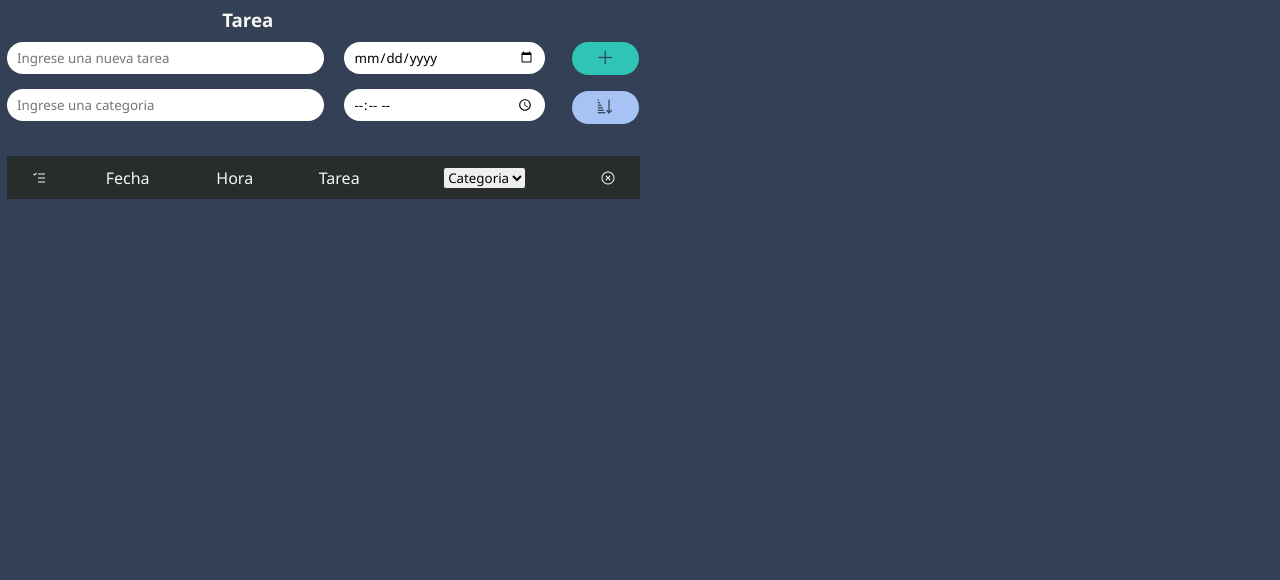
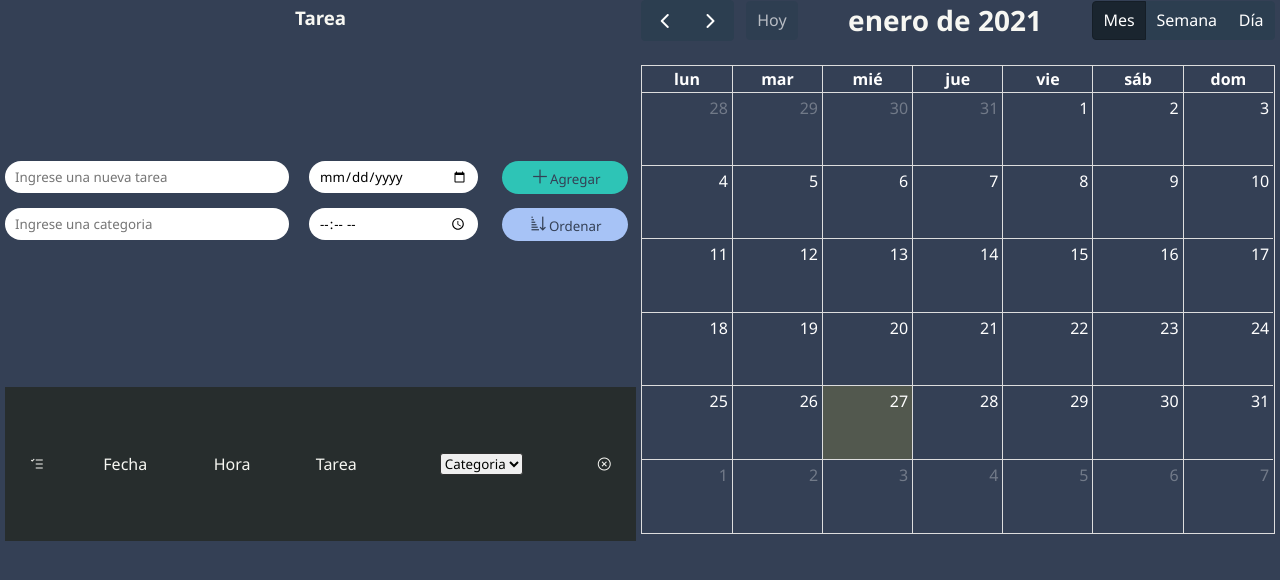
Before and after one commit to DVs07/ToDo-App, a plain HTML site: page index.html in a window 1280 px wide. Drawn offline with nearby package versions, Linux system fonts and the light colour scheme.

Commit message:
A calendar was added to the project, we are working on the design of the application.

```diff
--- /dev/null
+++ b/es.js
@@ -0,0 +1,27 @@
+FullCalendar.globalLocales.push(function () {
+  'use strict';
+
+  var es = {
+    code: 'es',
+    week: {
+      dow: 1, // Monday is the first day of the week.
+      doy: 4, // The week that contains Jan 4th is the first week of the year.
+    },
+    buttonText: {
+      prev: 'Ant',
+      next: 'Sig',
+      today: 'Hoy',
+      month: 'Mes',
+      week: 'Semana',
+      day: 'Día',
+      list: 'Agenda',
+    },
+    weekText: 'Sm',
+    allDayText: 'Todo el día',
+    moreLinkText: 'más',
+    noEventsText: 'No hay eventos para mostrar',
+  };
+
+  return es;
+
+}());
--- a/index.html
+++ b/index.html
@@ -7,11 +7,14 @@
     <link rel="stylesheet" href="./style.css">
     <!--    Line Awesome    -->
     <link rel="stylesheet" href="https://maxst.icons8.com/vue-static/landings/line-awesome/line-awesome/1.3.0/css/line-awesome.min.css">
+    <!--    Calendar Full   -->
+    <link rel="stylesheet" href="https://cdn.jsdelivr.net/npm/fullcalendar@5.5.1/main.min.css">
     <title>To-do APP </title>
 </head>
 <body>
+
+    <div class="container">
         <h3>Tarea</h3>
-    <div class="container">
         <div class="containerNew">
             <!--    Inputs  -->
         <input type="text" placeholder="Ingrese una nueva tarea">
@@ -30,11 +33,9 @@
 
     <!-- Buttons -->
     <div class="containerBtn">
-        <button id="addBtn"><i class="las la-plus space"></i></button>
-        <button id="sortBtn"><i class="las la-sort-amount-down-alt space"></i></button>
+        <button id="addBtn"><i class="las la-plus space"></i><span class="hide">Agregar</span></button>
+        <button id="sortBtn"><i class="las la-sort-amount-down-alt space"></i><span class="hide">Ordenar</span></button>
     </div>
-    </div>
-
     <table id="todoTable">
         <tr>
             <td class="firstColor center"><i class="las la-tasks"></i></i></td>
@@ -46,6 +47,13 @@
             <td  class="colorTd firstColor center"><i class="lar la-times-circle"></i></td>
         </tr>
     </table>
+    </div>
+    <div class="containerCalendar">
+        <div id="calendar"></div>
+    </div>
+
 </body>
+<script src="https://cdn.jsdelivr.net/npm/fullcalendar@5.5.1/main.min.js"></script>
+<script src="./es.js"></script>
 <script src="./script.js"></script>
 </html>
--- a/script.js
+++ b/script.js
@@ -7,19 +7,19 @@ function todoMain(){
         secInputEle,
         addButton,
         sortButton,
-        //ulElement,
         dateInput,
         timeInput,
         selectCategory,
-        todoList = [];//Se crea un array, este solo puede contener string, se guardan en el local storage.
+        todoList = [],//Se crea un array, este solo puede contener string, se guardan en el local storage.
+        calendar;
 
         getElements();
         addListeners();
-        //Cargo las tareas desde el local storage
-        loadLocalStorage()
+        initCalendar();
+        loadLocalStorage()//Cargo las tareas desde el local storage
         renderRows();
-        //Agrega nuevas categorias
-        updateOptionsCategory();
+
+        updateOptionsCategory();//Agrega nuevas categorias
 
     function getElements(){
         //First input agrega elementos a la lista
@@ -79,32 +79,24 @@ function todoMain(){
 
         let selection = selectCategory. value;
 
+        //Vacio mi tabla pero mantengo mi 1er fila
+        let trElements = document.getElementsByTagName("tr");//
+        for(let i = trElements.length - 1; i > 0 ;i--){
+            trElements[i].remove();
+        }
+        calendar.getEvents().forEach(event => event.remove());//Al filtrar por categoria, las muestro en el calendario.
         //Alternativa
         //Categoria muestra todas las tareas
         if(selection == DEFAULT_OPTION){
-            let rows = document.getElementsByTagName("tr");
-            Array.from(rows) .forEach( (row) => {
-                row.style.display = "";
-            });
+            todoList.forEach( object => displayRow(object) );
         }
         else{
-            //Solo se muestra lo filtrado segun categoria
-            let rows = document.getElementsByTagName("tr");
-            Array.from(rows).forEach( (row, index) => {
-                //Devuelve la 1er fila de la tabla
-                if(index == 0){
-                    return;
+            todoList.forEach( object => {
+                if( object.category == selection ){
+                    displayRow(object);
                 }
-                let category = row.getElementsByTagName("td")[4].innerText;
-                if(category == selectCategory.value){
-                    row.style.display = "";
-                }
-                else{
-                    row.style.display = "none";
-                }
-            });
+            })
         }
-
     }
 
     //Actualiza y agrega opciones de categorias
@@ -154,7 +146,6 @@ function todoMain(){
 
             displayRow(todoObject);
         });
-
     }
     //Muestro las tareas guardadas en local storage
     function displayRow({todo: inputValue, category: secInputValue, id, date, time, done}){
@@ -227,6 +218,11 @@ function todoMain(){
             trElement.classList.remove("strike");
         }
 
+        addEventCalendar({
+            id: id,
+            title: inputValue,
+            start: date,
+        });
         // Eliminar una tarea -  Alternativa
         function deleteItem(){
             trElement.remove();
@@ -236,6 +232,8 @@ function todoMain(){
                     todoList.splice(i,1);//Borro  la tarea del LS
                 }
                 saveLocalStorage();
+                //Se borra la tarea también en el calendario
+                calendar.getEventById(this.dataset.id).remove();
             }
         }
         //Funcion hecha, se la tacha
@@ -268,30 +266,25 @@ function todoMain(){
             return aDate - bDate;
         });
         saveLocalStorage();//Guarda automaticamente ordenada las tareas por fecha
-
-        let trElements = document.getElementsByTagName("tr");//
-        for(let i = trElements.length - 1; i > 0 ;i--){
-            trElements[i].remove();
-        }
-        /*
-        Ordeno mis tareas por fecha y las muestro todas, seria de mejor funcionalidad
-        poder ordenar segun en que categiria estemos
-        let table = document.getElementById("todoTable");
-        table.innerHTML = `
-        <tr>
-            <td class="firstColor center"><i class="las la-tasks"></i></i></td>
-            <td class="firstColor center">Fecha</td>
-            <td class="firstColor center">Hora</td>
-            <td class="firstColor center">Tarea</td>
-            <td class="firstColor center" ><select id="categoryFilter" >
-            </select></td>
-            <td  class="colorTd firstColor center"><i class="lar la-times-circle"></i></td>
-        </tr>
-        `;
-        selectCategory = document.getElementById("categoryFilter");
-        console.log(selectCategory);
-        updateOptionsCategory();
-        selectCategory.addEventListener("change", filterEntries, false);*/
         renderRows();
     }
+    function initCalendar(){
+        var calendarEl = document.getElementById('calendar');
+        calendar = new FullCalendar.Calendar(calendarEl, {
+            initialView: 'dayGridMonth',
+            headerToolbar:{
+                left: 'prev,next today',
+                center: 'title',
+                right: 'dayGridMonth,timeGridWeek,timeGridDay',
+
+            },
+            events: [],
+        });
+        calendarEl.style.color = "white";
+        calendar.setOption("locale","Es");
+    calendar.render();
+    }
+    function addEventCalendar(event){
+        calendar.addEvent(event);//Agrego las tareas al calendario
+    }
 };
--- a/style.css
+++ b/style.css
@@ -18,13 +18,18 @@
     box-sizing: border-box;
 }
 body{
-    padding: 7px;
     background: var(--body-color);
+    display: flex;
+    flex-direction: row;
+}
+h2{
+    color: var(--light-color);
 }
 h3{
-    margin-left: 17%;
     color: var(--light-color);
-    margin-bottom: 10px;
+    width: 100%;
+    text-align: center;
+    margin-bottom: 20px;
 }
 
 input{
@@ -38,13 +43,14 @@ button{
     border: none;
 }
 .container{
-    width: 50%;
+    padding: 5px;
+    width: 100%;
     display: flex;
     flex-wrap: wrap;
     flex-direction: row;
 }
 .containerNew{
-    width: 50%;
+    width: 45%;
     display: flex;
     flex-direction: column;
 }
@@ -54,13 +60,13 @@ button{
 }
 .containerInputs{
     padding-left: 20px;
-    width: 35%;
+    width: 30%;
     display: flex;
     flex-direction: column;
 }
 .containerBtn{
     display: flex;
-    width: 15%;
+    width: 25%;
     flex-direction: column;
 }
 button{
@@ -79,9 +85,9 @@ button i{
 }
 button#addBtn{
     height: 33px;
-    width: 70%;
+    width: 80%;
     border-radius: 20px;
-    margin-left: 28.5%;
+    margin-left: 15%;
     background: var(--border-color-one);
     color: var(--body-color);
 }
@@ -90,12 +96,11 @@ button#addBtn:hover{
     color: var(--light-color);
 }
 button#sortBtn{
-    width: 70%;
+    width: 80%;
     height: 33px;
     border-radius: 20px;
-    margin-top: 16.6%;
+    margin-top: 14px;
     margin-left: 15%;
-    margin-left: 28.5%;
     background: var(--second-color);
     color: var(--body-color);
 
@@ -108,8 +113,8 @@ button#sortBtn:hover{
     text-decoration: line-through;
     color: var(--line-trough-color)!important;
 }
-table{
-    width: 50%;
+table#todoTable{
+    width: 100%;
     margin-top: 20px;
     border-collapse: collapse;
 }
@@ -138,6 +143,13 @@ select{
 .eliminar{
     color: var(--second-color);
 }
+.containerCalendar{
+    padding: 0px 5px 15px 0;
+    width: 100%;
+}
+#calendar{
+    width: 100%;
+}
 /*Media queries*/
 
 /*
@@ -145,6 +157,9 @@ select{
     MOBILE FIRST
 ===================*/
 @media (max-width: 767px){
+    body{
+        flex-direction: column;
+    }
     h3{
         margin: 0;
         text-align: center;
@@ -205,7 +220,7 @@ select{
         width: 40px;
         height: 40px;
         font-size: 1em;
-        padding: 5px; /*top left bottom right*/
+        padding: 10px; /*top left bottom right*/
         text-transform: uppercase ;
         border-radius: 50%;
         outline: none;
@@ -214,14 +229,18 @@ select{
     button#sortBtn{
         height: 40px;
         width: 50%;
-        padding: 5px 0 5px 0; /*top left bottom right*/
+        padding: 10px; /*top left bottom right*/
         text-transform: uppercase;
         border-radius: 45px;
         outline: none;
         margin-top: 0;
         margin-left: 0;
     }
-    table{
+span.hide{
+    bottom: -30px;
+    visibility: hidden;
+    }
+    tabl#todoTable{
         margin-top: 10px;
         width: 100%;
     }
@@ -235,6 +254,9 @@ select{
 /*Tablets screen*/
 @media screen and (min-width: 768px) and
 (max-width: 1023px){
+    body{
+        flex-direction: column;
+    }
     h3{
         margin: 0;
         text-align: center;
@@ -281,15 +303,19 @@ select{
     button{
     outline: none;
     }
+    button span{
+        text-transform: uppercase;
+        font-size: 15px;
+    }
     button#addBtn{
-        height: 40px;
-        width: 35%;
+        height: 33px;
+        width: 40%;
         border-radius: 20px;
         font-size: 18px;
         margin-left: 0;
     }
     button#sortBtn{
-        height: 40px;
+        height: 33px;
         font-size: 18px;
         width: 60%;
         margin-left: 5%;
```
Lines whose indentation alone changed are shown as unchanged.
